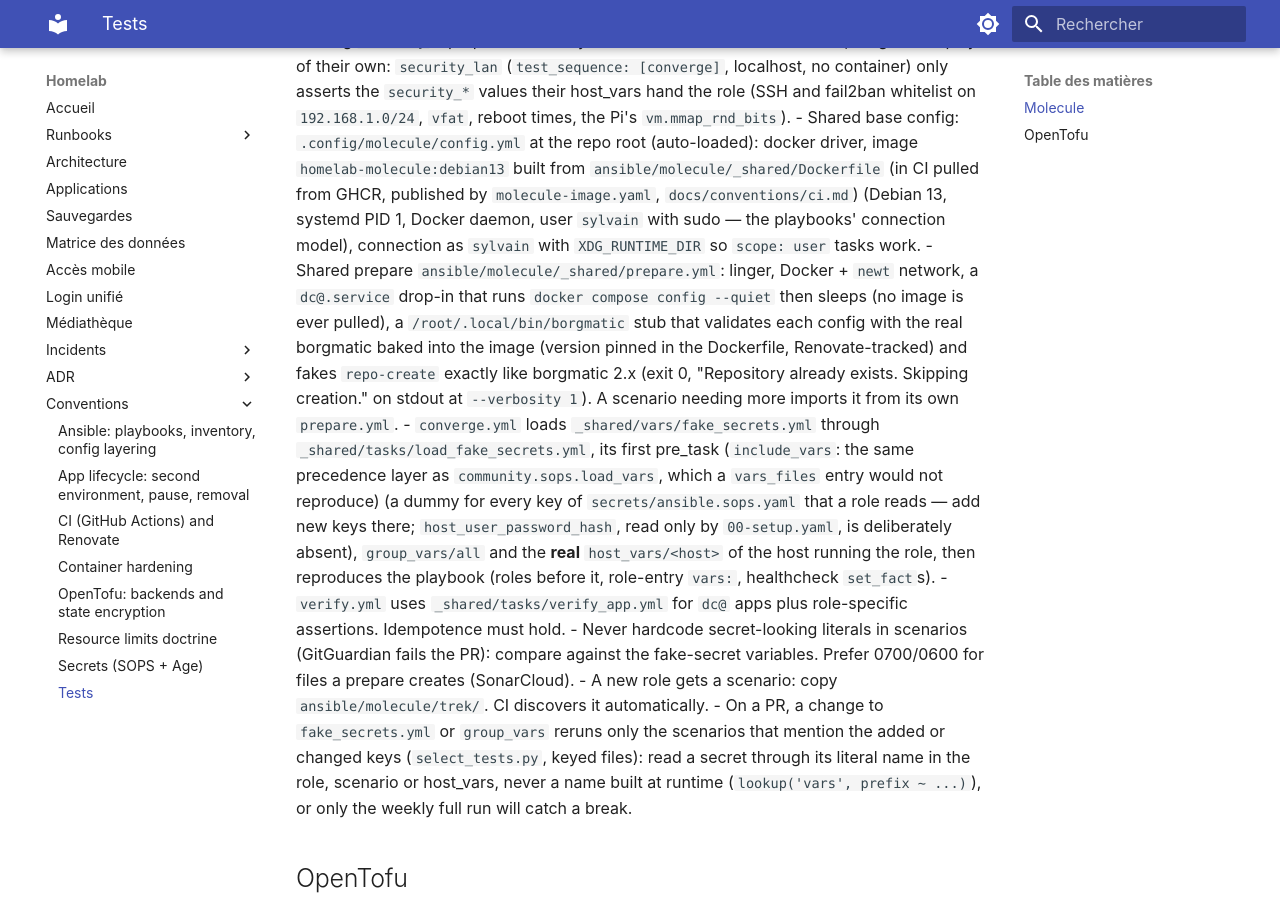
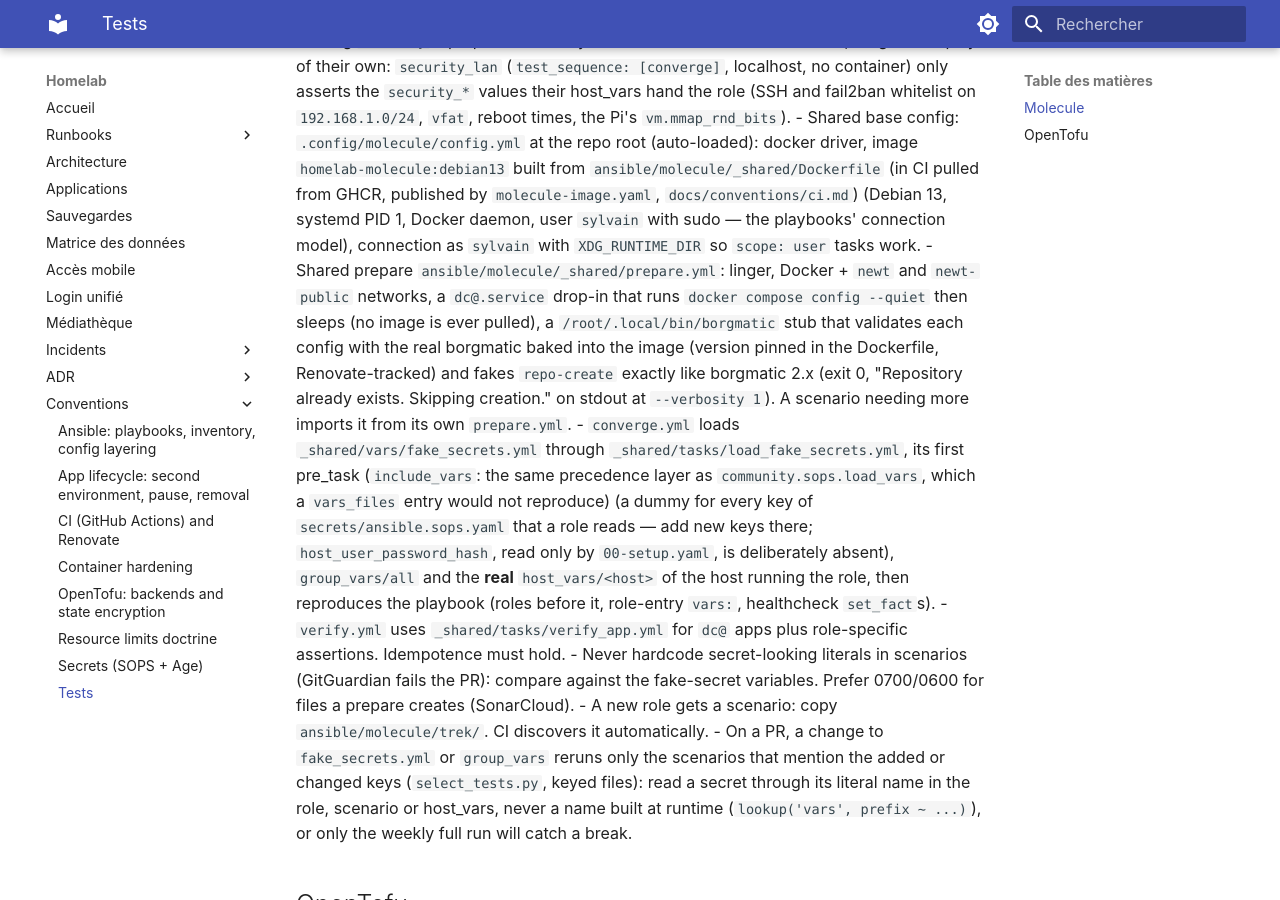
Before and after one commit to sylvainmetayer/homelab, an MkDocs documentation site: the page built from docs/conventions/tests.md, in a window 1280 px wide and 900 px high, scrolled down 345 px. Built offline with MkDocs 1.6.1 and Material for MkDocs 9.7.7, drawn with Linux system fonts in a browser that asks for light colours.

Commit message:
fix(newt): compose de Bêtisier identique à main sur docker, commentaire Grocy, doc du prepare Molecule
Le commentaire réécrit du compose de Bêtisier changeait le fichier rendu sur
docker (variable fausse) : le template notifiait Restart betisier au merge.
Commentaire rétabli, rendu de nouveau identique à main. Commentaire de Grocy
remis d'aplomb (pas encore activé sur docker), et docs/conventions/tests.md
cite newt-public dans le prepare partagé.

Claude-Session: https://claude.ai/code/session_01EfxfYAbz2gwpFVQsyUyGKn

```diff
--- a/docs/conventions/tests.md
+++ b/docs/conventions/tests.md
@@ -6,7 +6,7 @@ Moved from `AGENTS.md` (agent-facing notes, kept in English); the index there li
 
 **Molecule** — one scenario per role, `ansible/molecule/<role>/` (scenario name = role name), run from `ansible/` (`molecule test -s <role>`). Exception: `security_flip` replays the `security` role with flip's host_vars (no SSH forwarding, private network never banned), sharing `security`'s prepare and verify tasks. The LAN hosts (docker VM, Pi) get no replay of their own: `security_lan` (`test_sequence: [converge]`, localhost, no container) only asserts the `security_*` values their host_vars hand the role (SSH and fail2ban whitelist on `192.168.1.0/24`, `vfat`, reboot times, the Pi's `vm.mmap_rnd_bits`).
 - Shared base config: `.config/molecule/config.yml` at the repo root (auto-loaded): docker driver, image `homelab-molecule:debian13` built from `ansible/molecule/_shared/Dockerfile` (in CI pulled from GHCR, published by `molecule-image.yaml`, `docs/conventions/ci.md`) (Debian 13, systemd PID 1, Docker daemon, user `sylvain` with sudo — the playbooks' connection model), connection as `sylvain` with `XDG_RUNTIME_DIR` so `scope: user` tasks work.
-- Shared prepare `ansible/molecule/_shared/prepare.yml`: linger, Docker + `newt` network, a `dc@.service` drop-in that runs `docker compose config --quiet` then sleeps (no image is ever pulled), a `/root/.local/bin/borgmatic` stub that validates each config with the real borgmatic baked into the image (version pinned in the Dockerfile, Renovate-tracked) and fakes `repo-create` exactly like borgmatic 2.x (exit 0, "Repository already exists. Skipping creation." on stdout at `--verbosity 1`). A scenario needing more imports it from its own `prepare.yml`.
+- Shared prepare `ansible/molecule/_shared/prepare.yml`: linger, Docker + `newt` and `newt-public` networks, a `dc@.service` drop-in that runs `docker compose config --quiet` then sleeps (no image is ever pulled), a `/root/.local/bin/borgmatic` stub that validates each config with the real borgmatic baked into the image (version pinned in the Dockerfile, Renovate-tracked) and fakes `repo-create` exactly like borgmatic 2.x (exit 0, "Repository already exists. Skipping creation." on stdout at `--verbosity 1`). A scenario needing more imports it from its own `prepare.yml`.
 - `converge.yml` loads `_shared/vars/fake_secrets.yml` through `_shared/tasks/load_fake_secrets.yml`, its first pre_task (`include_vars`: the same precedence layer as `community.sops.load_vars`, which a `vars_files` entry would not reproduce) (a dummy for every key of `secrets/ansible.sops.yaml` that a role reads — add new keys there; `host_user_password_hash`, read only by `00-setup.yaml`, is deliberately absent), `group_vars/all` and the **real** `host_vars/<host>` of the host running the role, then reproduces the playbook (roles before it, role-entry `vars:`, healthcheck `set_fact`s).
 - `verify.yml` uses `_shared/tasks/verify_app.yml` for `dc@` apps plus role-specific assertions. Idempotence must hold.
 - Never hardcode secret-looking literals in scenarios (GitGuardian fails the PR): compare against the fake-secret variables. Prefer 0700/0600 for files a prepare creates (SonarCloud).
```
Also changed, not shown: 2 other files.
